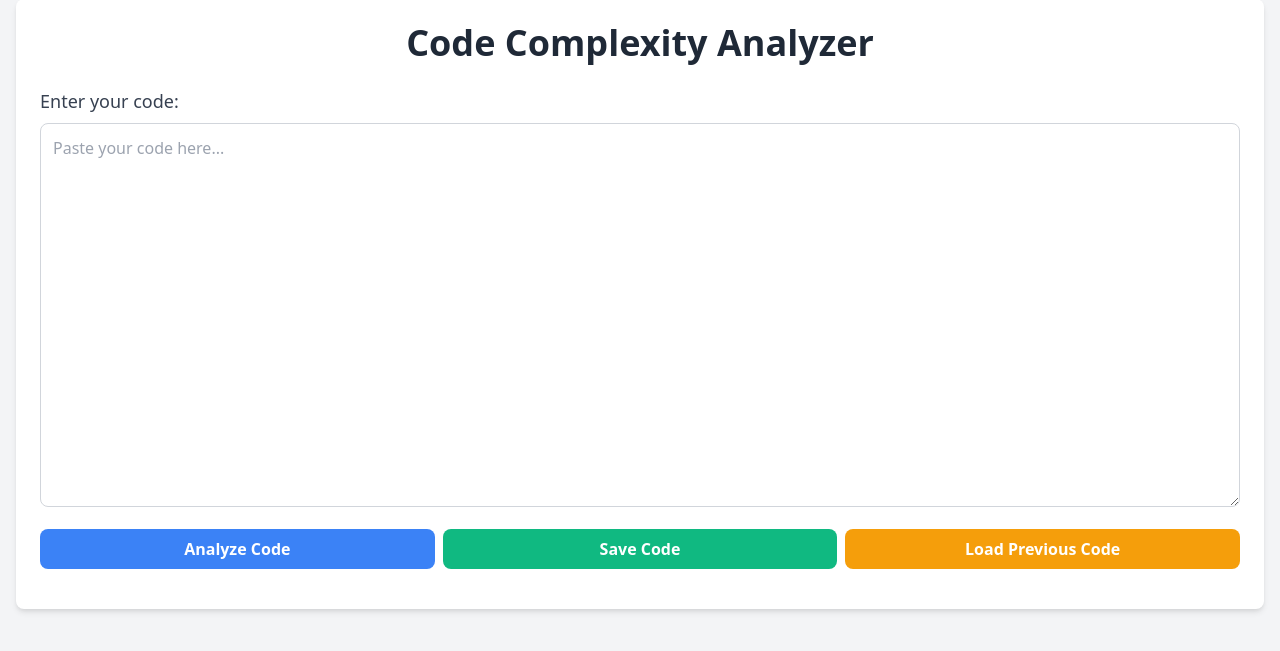
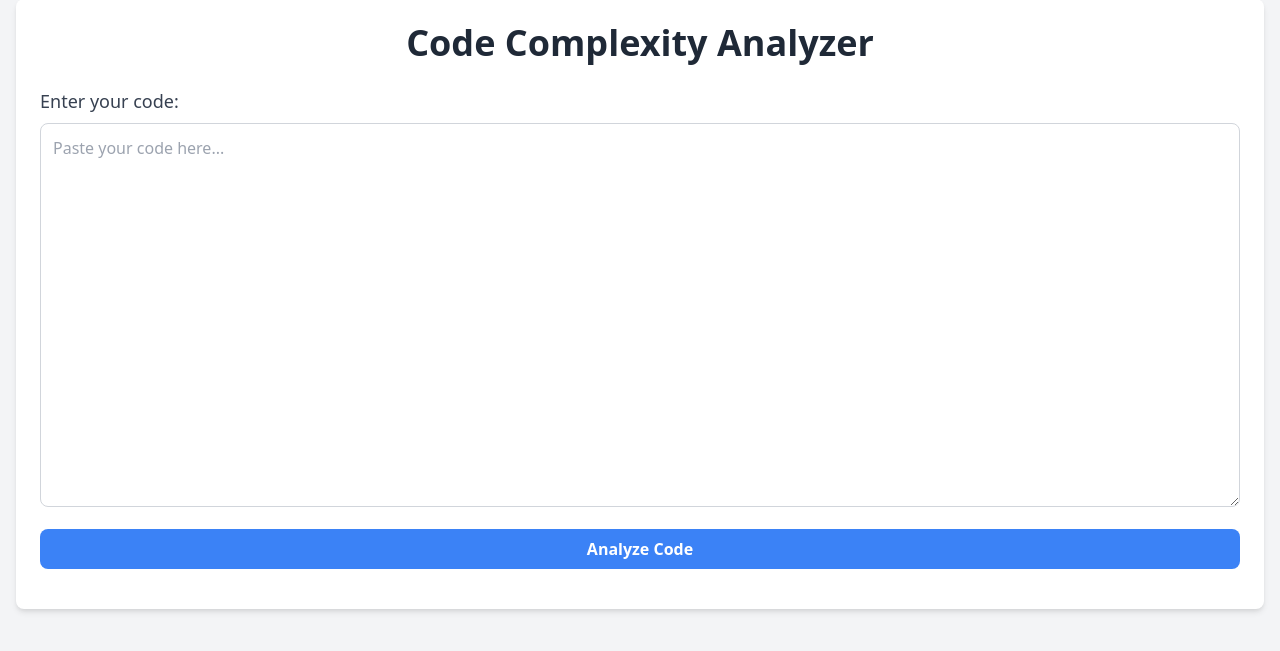
Before and after one commit to swarooppatilx/code-analyzer, a Flask app: page / in a window 1280 px wide. Shown: the part 41-692 px from the top of the page. Run offline with Flask 3, Linux system fonts and the light colour scheme.

Commit message:
Revert "FEAT: save and load code snippets"
This reverts commit 56e2a3aa2862ee28a296c689b6d47eaf2bbdbcca.

```diff
--- a/static/script.js
+++ b/static/script.js
@@ -2,35 +2,6 @@ document.addEventListener("DOMContentLoaded", function() {
     console.log("JavaScript file is linked and loaded.");
     let timeComplexityChart = null;
     let spaceComplexityChart = null;
-
-
-    class Stack {
-        constructor() {
-            this.items = [];
-        }
-
-        push(item) {
-            this.items.push(item);
-        }
-
-        pop() {
-            return this.items.pop();
-        }
-
-        peek() {
-            return this.items[this.items.length - 1];
-        }
-
-        isEmpty() {
-            return this.items.length === 0;
-        }
-
-        size() {
-            return this.items.length;
-        }
-    }
-
-    const codeStack = new Stack();
 
     document.getElementById('codeForm').addEventListener('submit', function (event) {
         event.preventDefault();
@@ -59,28 +30,6 @@ document.addEventListener("DOMContentLoaded", function() {
             document.getElementById('spinner').style.display = 'none';
             showError('Error: An error occurred while analyzing the code.');
         });
-    });
-
-    document.getElementById('saveCodeBtn').addEventListener('click', function (event) {
-        event.preventDefault();
-        const code = document.getElementById('codeInput').value;
-        if (code) {
-            codeStack.push(code);
-            showFeedback(`Code snippet saved. Total snippets: ${codeStack.size()}`);
-        } else {
-            showError('Error: No code to save.');
-        }
-    });
-
-    document.getElementById('loadCodeBtn').addEventListener('click', function (event) {
-        event.preventDefault();
-        if (!codeStack.isEmpty()) {
-            const lastCode = codeStack.pop();
-            document.getElementById('codeInput').value = lastCode;
-            showFeedback(`Loaded last saved code snippet. Total snippets remaining: ${codeStack.size()}`);
-        } else {
-            showError('Error: No saved code snippets to load.');
-        }
     });
 
     function displayAnalysisResults(data) {
@@ -229,20 +178,16 @@ document.addEventListener("DOMContentLoaded", function() {
     }
 
     function showError(message) {
-        const feedback = document.getElementById('feedback');
-        feedback.innerHTML = `<span class="text-red-500">${message}</span>`;
-        feedback.classList.remove('hidden');
-        setTimeout(() => {
-            feedback.classList.add('hidden');
-        }, 5000);
+        const feedback = document.getElementById('feedbackMessage');
+        feedback.innerHTML = `<div class="text-red-600">${message}</div>`;
     }
 
-    function showFeedback(message) {
-        const feedback = document.getElementById('feedback');
-        feedback.innerHTML = `<span class="text-green-500">${message}</span>`;
-        feedback.classList.remove('hidden');
-        setTimeout(() => {
-            feedback.classList.add('hidden');
-        }, 5000);
-    }
+    window.addEventListener('resize', function() {
+        if (timeComplexityChart) {
+            timeComplexityChart.resize();
+        }
+        if (spaceComplexityChart) {
+            spaceComplexityChart.resize();
+        }
+    });
 });
--- a/templates/index.html
+++ b/templates/index.html
@@ -44,9 +44,9 @@
             transform: translate(-50%, -50%);
         }
         canvas {
-            width: 100% !important;
-            max-height: 400px;
-        }
+    width: 100% !important;
+    max-height: 400px;
+}
     </style>
 </head>
 
@@ -63,22 +63,12 @@
             <form id="codeForm">
                 <label for="codeInput" class="block mb-2 text-lg text-gray-700">Enter your code:</label>
                 <textarea id="codeInput" class="w-full p-3 border border-gray-300 rounded-lg focus:outline-none focus:ring-2 focus:ring-blue-500 language-js h-32 sm:h-48 md:h-64 lg:h-80 xl:h-96" rows="8" placeholder="Paste your code here..."></textarea>
-                <div class="flex justify-between mt-4">
-                    <button type="submit" class="w-full bg-blue-500 hover:bg-blue-700 text-white font-bold py-2 rounded-lg transition duration-200 mr-2">
-                        Analyze Code
-                    </button>
-                    <button id="saveCodeBtn" class="w-full bg-green-500 hover:bg-green-700 text-white font-bold py-2 rounded-lg transition duration-200 mr-2">
-                        Save Code
-                    </button>
-                    <button id="loadCodeBtn" class="w-full bg-yellow-500 hover:bg-yellow-700 text-white font-bold py-2 rounded-lg transition duration-200">
-                        Load Previous Code
-                    </button>
-                </div>
+                <button type="submit" class="mt-4 w-full bg-blue-500 hover:bg-blue-700 text-white font-bold py-2 rounded-lg transition duration-200">
+                    Analyze Code
+                </button>
             </form>
-
             <div id="analysisResult" class="mt-6 p-4 bg-gray-50 rounded-lg hidden shadow-inner">
                 <h2 class="text-xl md:text-2xl font-semibold">Complexity Analysis</h2>
-                <div id="feedback" class="hidden"></div>
                 <div id="analysisOutput" class="mt-2 p-3 bg-white rounded-lg shadow overflow-x-auto"></div>
                 <h3 class="text-lg md:text-xl font-semibold mt-4">Visualization</h3>
                 <div class="flex flex-col sm:flex-row justify-between mt-2">
```
